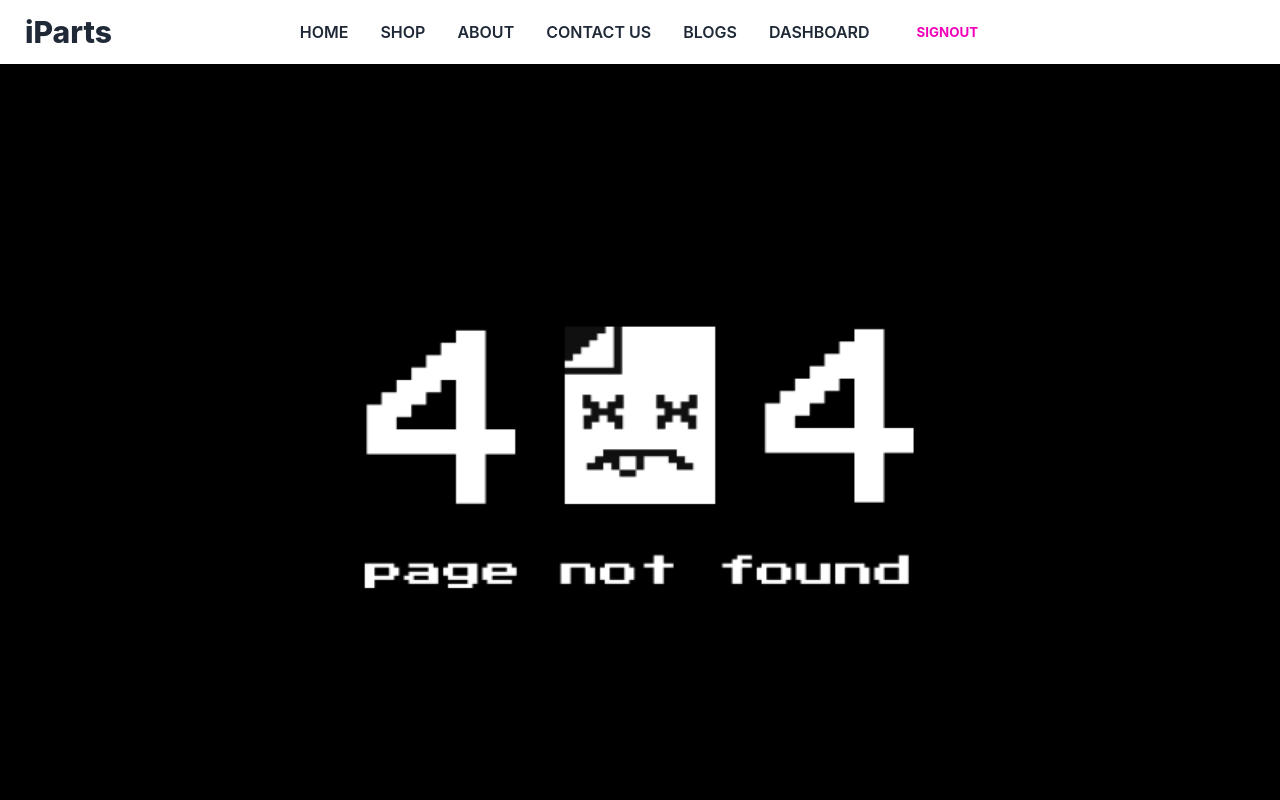
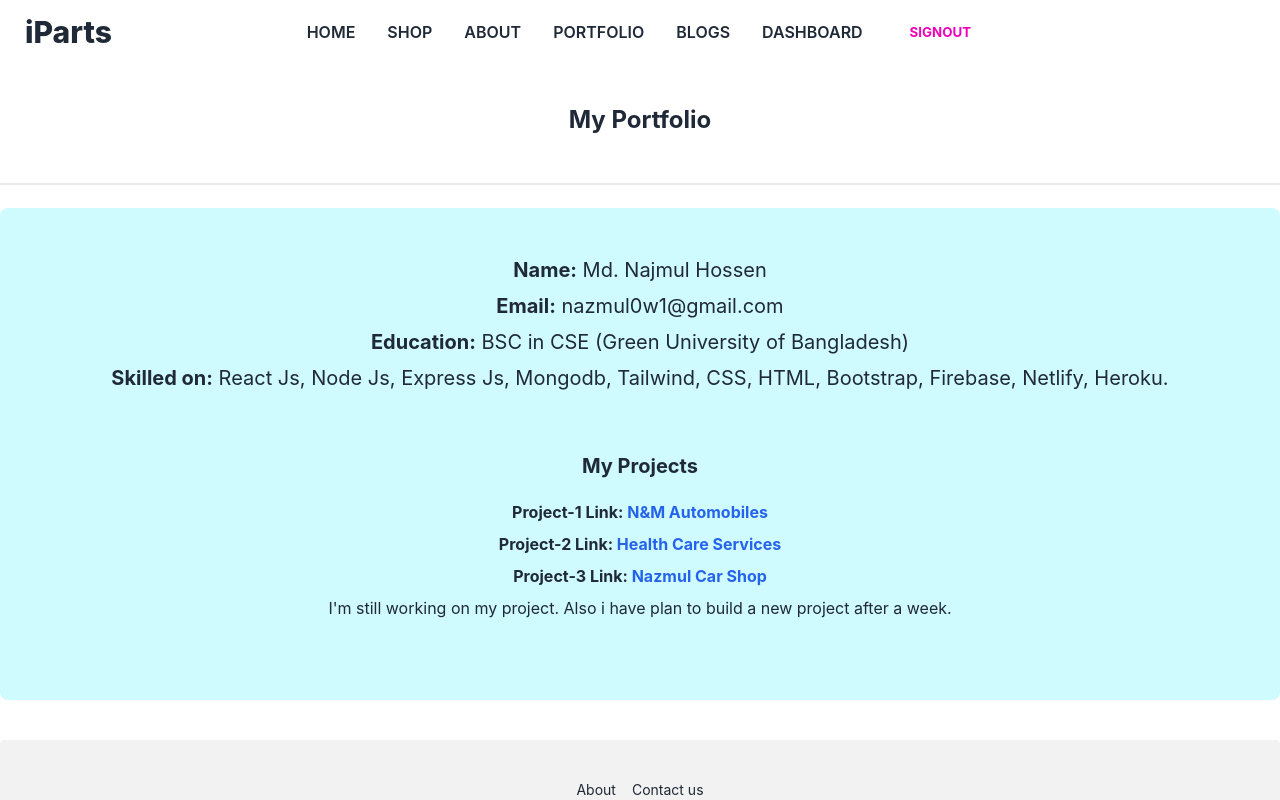
Before and after one commit to nazm0l/iparts-client, a React (Create React App) app: page /portfolio in a window 1280 px wide. Shown: the top 800 px of the page. Built offline with nearby package versions, Linux system fonts and the light colour scheme; no server answers.

Commit message:
review, Blogs, portfolio and readme file edited

```diff
--- a/src/App.js
+++ b/src/App.js
@@ -20,6 +20,7 @@ import AllOrders from "./Pages/Dashboard/AllOrders";
 import Users from "./Pages/Dashboard/Users";
 import { ToastContainer} from 'react-toastify';
 import 'react-toastify/dist/ReactToastify.css';
+import Portfolio from "./Portfolio/Portfolio";
 
 function App() {
   return (
@@ -30,6 +31,7 @@ function App() {
         <Route path="shop" element={<Shop />} />
         <Route path="shop/:id" element={<RequireAuth><SinglePart /></RequireAuth>} />
         <Route path="blogs" element={<Blogs />} />
+        <Route path="portfolio" element={<Portfolio />} />
         <Route path="about" element={<About />} />
         <Route path="dashboard" element={<RequireAuth><Dashboard /></RequireAuth>}>
           <Route index element={<AllOrders />}></Route>
--- a/src/Pages/Blogs/Blogs.js
+++ b/src/Pages/Blogs/Blogs.js
@@ -7,23 +7,23 @@ const Blogs = () => {
             <div className="divider"></div>
             <div className='bg-cyan-100 p-10 rounded-2xl'>
                 <h2 className='text-2xl mb-3'>Q: How will you improve the performance of a React Application?</h2>
-                <p>Ans:</p>
+                <p>Ans: A second delay in load time can cause a 7 percent reduction in conversions, making it imperative for developers to create apps with optimized performance. And aslo : Lazy loading images in React, Windowing or list virtualization in React, Keeping component state local where necessary. </p>
             </div>
             <div className='bg-cyan-100 p-10 rounded-2xl my-4'>
                 <h2 className='text-2xl mb-3'>Q: What are the different ways to manage a state in a React application?</h2>
-                <p>Ans:</p>
+                <p>Ans: In react app developer can manage state in his React application like: Local state, Global state, Server state</p>
             </div>
             <div className='bg-cyan-100 p-10 rounded-2xl'>
                 <h2 className='text-2xl mb-3'>Q: How does prototypical inheritance work?</h2>
-                <p>Ans:</p>
+                <p>Ans: The Prototypal Inheritance is a feature in javascript used to add methods and properties in objects. It is a method by which an object can inherit the properties and methods of another object. Traditionally, in order to get and set the Prototype of an object, we use Object.getPrototypeOf and Object.setPrototypeOf. Nowadays, in modern language, it is being set using _proto_.</p>
             </div>
             <div className='bg-cyan-100 p-10 rounded-2xl my-4'>
                 <h2 className='text-2xl mb-3'>Q: Why you do not set the state directly in React. For example, if you have const [products, setProducts] = useState([]). Why you do not set products = [...] instead, you use the setProducts</h2>
                 <p>Ans:</p>
             </div>
             <div className='bg-cyan-100 p-10 rounded-2xl my-4'>
-                <h2 className='text-2xl mb-3'>Q: You have an array of products. Each product has a name, price, description, etc. How will you implement a search to find products by name?</h2>
-                <p>Ans:</p>
+                <h2 className='text-2xl mb-3'>Q:  What is a unit test? Why should write unit tests?</h2>
+                <p>Ans: Unit tests are typically automated tests written and run by software developers to ensure that a section of an application (known as the "unit") meets its design and behaves as intended. In procedural programming, a unit could be an entire module, but it is more commonly an individual function or procedure.</p>
             </div>
         </div>
     );
--- a/src/Pages/Home/Reviews.js
+++ b/src/Pages/Home/Reviews.js
@@ -1,12 +1,31 @@
-import React from 'react';
+import React, { useEffect, useState } from "react";
 
 const Reviews = () => {
-    return (
-        <div className='my-10'>
-            <h2 className="text-3xl font-bold text-center">Reviews</h2>
-            <div className="divider"></div>
-        </div>
-    );
+  const [reviews, setReviews] = useState([]);
+
+  useEffect(() => {
+    fetch("http://localhost:5000/reviews")
+      .then((res) => res.json())
+      .then((data) => setReviews(data));
+  }, []);
+
+  return (
+    <div className="my-10 bg-gray-100 py-5 px-5 rounded-lg">
+      <h2 className="text-3xl font-bold text-center">Reviews</h2>
+      <div className="divider"></div>
+
+      <div className="grid grid-cols-1 md:grid-cols-2 lg:grid-cols-3 gap-7 my-10">
+        {reviews.slice(0, 3).map((review) => (
+          <div class="card w-96 bg-base-100 shadow-xl text-center">
+            <div class="card-body">
+              <h2 class="text-2xl font-bold"> Ratings: {review.ratings}</h2>
+              <p>{review.description}</p>
+            </div>
+          </div>
+        ))}
+      </div>
+    </div>
+  );
 };
 
 export default Reviews;
--- a/src/Pages/Shared/Navbar.js
+++ b/src/Pages/Shared/Navbar.js
@@ -24,7 +24,7 @@ const Navbar = () => {
      <Link to="/about">ABOUT</Link>
    </li>
    <li>
-     <Link to="/contact">CONTACT US</Link>
+     <Link to="/portfolio">PORTFOLIO</Link>
    </li>
    <li>
      <Link to="/blogs">BLOGS</Link>
@@ -82,7 +82,7 @@ const Navbar = () => {
         </ul>
       </div>
       <div className="navbar-end">
-      <label for="my-drawer-2" tabIndex="1" className="btn btn-ghost lg:hidden">
+      <label htmlFor="my-drawer-2" tabIndex="1" className="btn btn-ghost lg:hidden">
             <svg
               xmlns="http://www.w3.org/2000/svg"
               className="h-5 w-5"
--- /dev/null
+++ b/src/Portfolio/Portfolio.js
@@ -0,0 +1,25 @@
+import React from 'react';
+
+const Portfolio = () => {
+    return (
+        <div className='container mx-auto mb-10'>
+            <h2 className='text-2xl my-10 text-center font-bold'>My Portfolio</h2>
+            <div class="divider"></div>
+            <div className='text-center bg-cyan-100 py-10 rounded-lg'>
+                <h2 className='text-xl mt-2'><span className='font-bold'>Name:</span> Md. Najmul Hossen</h2>
+                <h2 className='text-xl mt-2'><span className='font-bold'>Email:</span> nazmul0w1@gmail.com</h2>
+                <h2 className='text-xl mt-2'><span className='font-bold'>Education:</span> BSC in CSE (Green University of Bangladesh)</h2>
+                <h2 className='text-xl mt-2'><span className='font-bold'>Skilled on:</span> React Js, Node Js, Express Js, Mongodb, Tailwind, CSS, HTML, Bootstrap, Firebase, Netlify, Heroku.</h2>
+                <div className='text-center bg-cyan-100 py-10'>
+                    <h2 className='text-xl font-bold my-5'>My Projects</h2>
+                    <p className='font-bold my-2'>Project-1 Link: <a className='text-blue-600' href="https://car-warehouse-b83ff.web.app/">N&M Automobiles</a></p>
+                    <p className='font-bold my-2'>Project-2 Link: <a className='text-blue-600' href="https://health-care-services-b083b.web.app/">Health Care Services</a></p>
+                    <p className='font-bold my-2'>Project-3 Link: <a className='text-blue-600' href="https://nazmul-car-services.web.app/">Nazmul Car Shop</a></p>
+                    <p>I'm still working on my project. Also i have plan to build a new project after a week.</p>
+                </div>
+            </div>
+        </div>
+    );
+};
+
+export default Portfolio;
```
Also changed, not shown: 1 other file (tests, documents, lock files or other folders).
